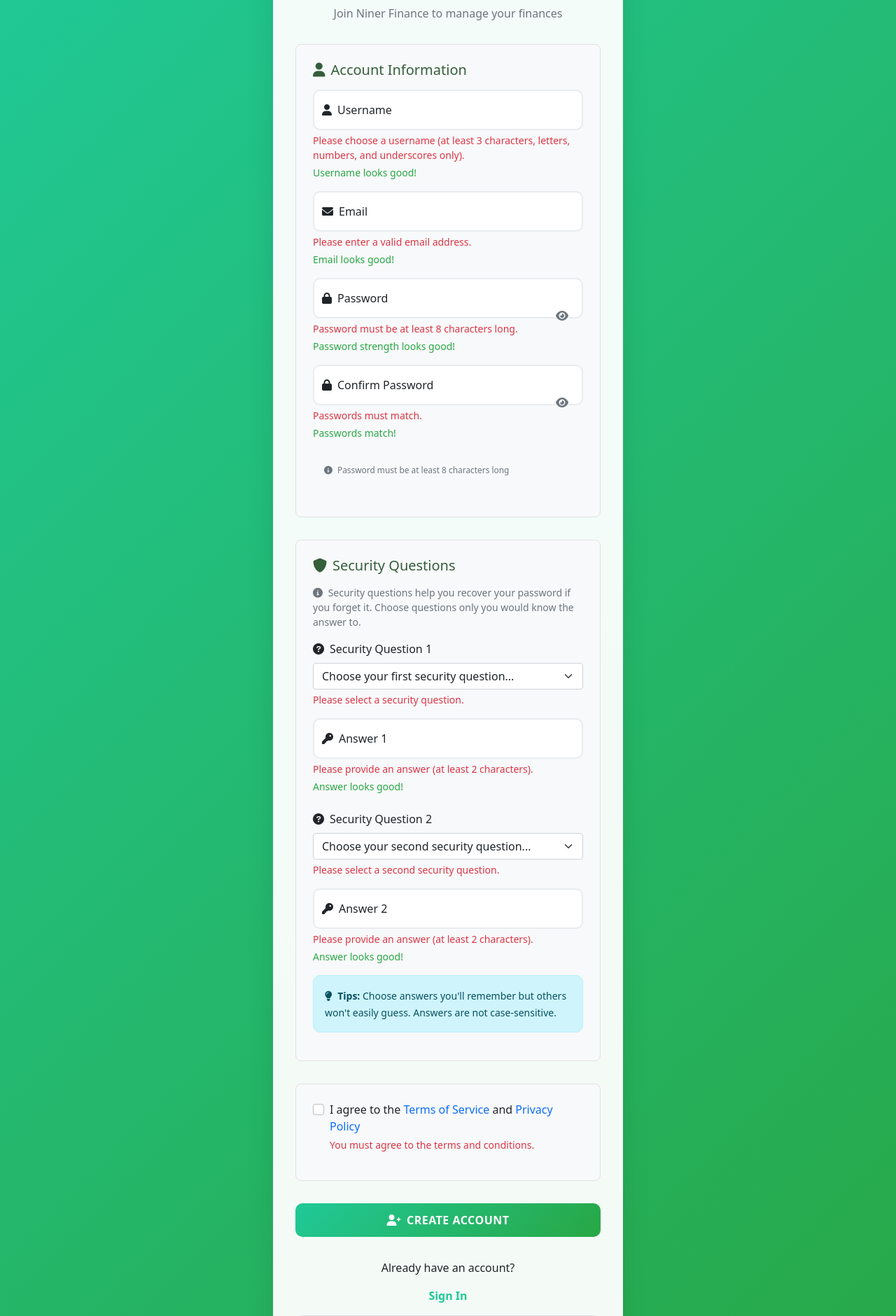
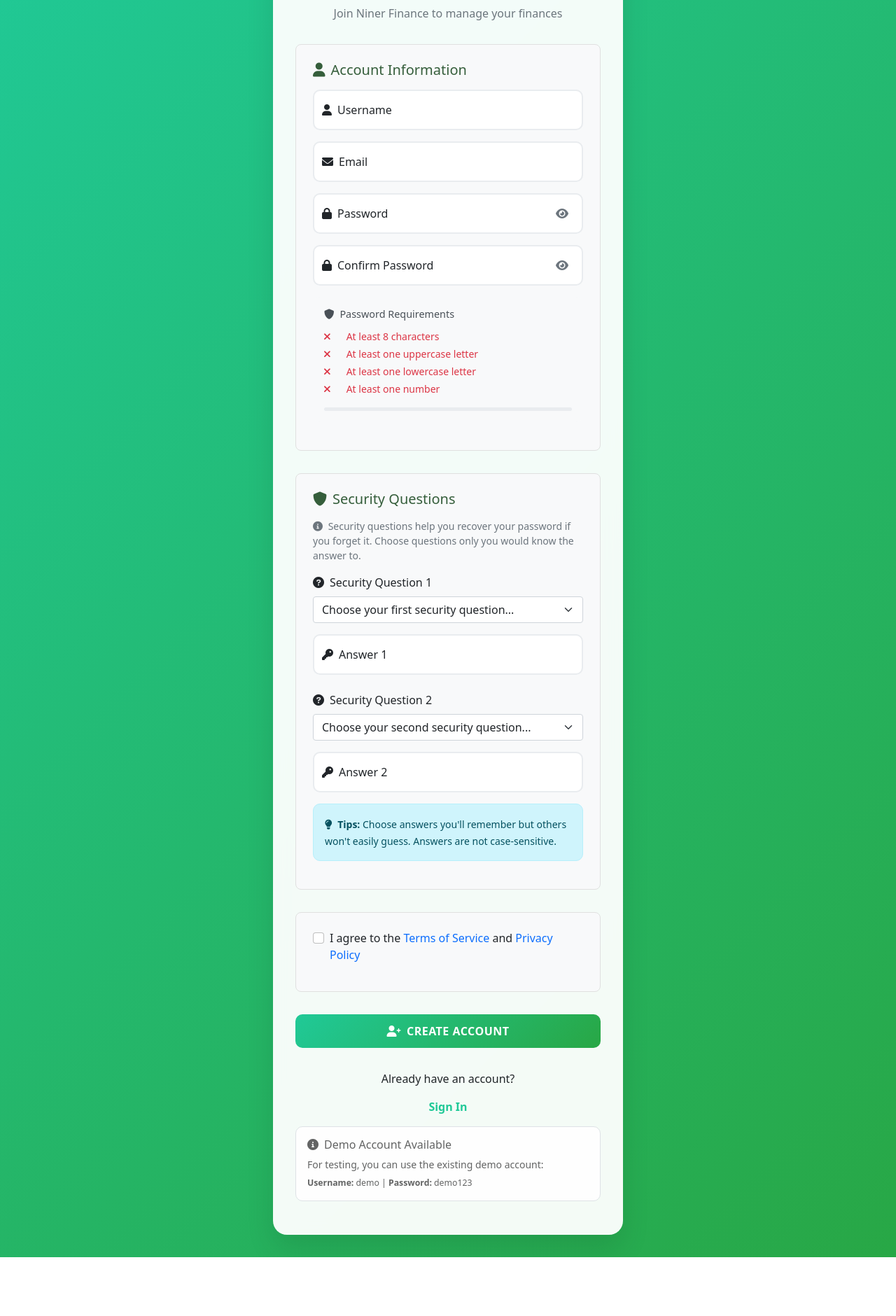
Before and after one commit to simplemilk/ITSC-4155_Team_10_Capstone_Project, a Flask app: page /auth/register in a window 1280 px wide. Shown: the part 139-2019 px from the top of the page at 70% size. After the commit the page ends 1935 px from the top, so only its background shows below. Run offline with Flask 3, Linux system fonts and the light colour scheme.

Commit message:
Fixed Login and Registration page

```diff
--- a/niner_repo/static/css/auth.css
+++ b/niner_repo/static/css/auth.css
@@ -201,17 +201,33 @@
     border-radius: 10px;
     padding: 1rem;
     margin-bottom: 1rem;
-    font-size: 0.85rem;
 }
 
+.password-requirements h6 {
+    color: #495057;
+    font-size: 0.9rem;
+    margin-bottom: 0.75rem;
+}
+
+/* Password Requirements - FIX BOTH CONTAINER AND ICONS */
 .requirement {
-    color: #dc3545;
+    color: #dc3545 !important;  /* Red for unmet requirements */
     transition: color 0.3s ease;
     margin-bottom: 0.25rem;
+    font-size: 0.875rem;
+}
+
+.requirement i {
+    color: #dc3545 !important;  /* Icons also red by default */
+    width: 20px;  /* Fixed width for alignment */
 }
 
 .requirement.met {
-    color: #28a745;
+    color: #28a745 !important;  /* Green for met requirements */
+}
+
+.requirement.met i {
+    color: #28a745 !important;  /* Icons also green when met */
 }
 
 /* Password Strength */
@@ -473,14 +489,23 @@
 
 /* Form Validation Feedback */
 .invalid-feedback {
-    display: block;
+    display: none;
+    color: #dc3545;
     font-size: 0.875rem;
     margin-top: 0.25rem;
 }
 
+.form-control.is-invalid ~ .invalid-feedback {
+    display: block;
+}
+
 .valid-feedback {
-    display: block;
+    display: none;
+    color: #28a745;
     font-size: 0.875rem;
     margin-top: 0.25rem;
-    color: #28a745;
 }
+
+.form-control.is-valid ~ .valid-feedback {
+    display: block;
+}
--- a/niner_repo/static/js/auth.js
+++ b/niner_repo/static/js/auth.js
@@ -172,10 +172,10 @@
 // Update password strength indicator
 function updatePasswordStrength(password) {
     const strengthBar = document.querySelector('.password-strength-bar');
-    const requirements = document.querySelectorAll('.requirement');
 
     if (!strengthBar) return;
 
+    const validationResults = validatePassword(password);
     const strength = calculatePasswordStrength(password);
     const percentage = (strength / 4) * 100;
 
@@ -183,32 +183,31 @@
     strengthBar.style.width = percentage + '%';
     strengthBar.className = 'password-strength-bar';
 
-    if (strength === 1) {
-        strengthBar.classList.add('strength-weak');
-    } else if (strength === 2) {
-        strengthBar.classList.add('strength-fair');
-    } else if (strength === 3) {
-        strengthBar.classList.add('strength-good');
-    } else if (strength === 4) {
-        strengthBar.classList.add('strength-strong');
-    }
+    if (strength === 1) strengthBar.classList.add('strength-weak');
+    else if (strength === 2) strengthBar.classList.add('strength-fair');
+    else if (strength === 3) strengthBar.classList.add('strength-good');
+    else if (strength === 4) strengthBar.classList.add('strength-strong');
 
-    // Update requirement indicators
-    if (requirements.length > 0) {
-        const validationResults = validatePassword(password);
+    // Update each requirement indicator by ID
+    updateRequirement('req-length', validationResults.length);
+    updateRequirement('req-upper', validationResults.upper);
+    updateRequirement('req-lower', validationResults.lower);
+    updateRequirement('req-number', validationResults.number);
+}
 
-        requirements.forEach((req, index) => {
-            const icon = req.querySelector('i');
-            const keys = Object.keys(validationResults);
+// Helper function to update individual requirement
+function updateRequirement(elementId, isMet) {
+    const element = document.getElementById(elementId);
+    if (!element) return;
 
-            if (index < keys.length && validationResults[keys[index]]) {
-                req.classList.add('met');
-                icon.className = 'fas fa-check me-2';
-            } else {
-                req.classList.remove('met');
-                icon.className = 'fas fa-times me-2';
-            }
-        });
+    const icon = element.querySelector('i');
+
+    if (isMet) {
+        element.classList.add('met');
+        icon.className = 'fas fa-check me-2';
+    } else {
+        element.classList.remove('met');
+        icon.className = 'fas fa-times me-2';
     }
 }
 
@@ -345,91 +344,78 @@
     return true;
 }
 
-// Real-time validation setup
+// Update the real-time validation to set error messages
 function setupRealTimeValidation() {
-    // Username validation
+    const passwordField = document.getElementById('password');
+
+    if (passwordField) {
+        // Trigger validation on every keystroke
+        passwordField.addEventListener('input', function() {
+            updatePasswordStrength(this.value);
+        });
+        updatePasswordStrength('');
+    }
+
+    // Username validation with error messages
     const usernameField = document.getElementById('username');
+    const usernameError = document.getElementById('username-error');
+
     if (usernameField) {
-        usernameField.addEventListener('blur', function() {
-            if (this.value && !validateUsername(this.value)) {
+        usernameField.addEventListener('input', function() {
+            const value = this.value;
+
+            if (!value) {
+                this.classList.remove('is-valid', 'is-invalid');
+            } else if (value.length < 3) {
                 this.classList.add('is-invalid');
                 this.classList.remove('is-valid');
-            } else if (this.value) {
-                this.classList.add('is-valid');
-                this.classList.remove('is-invalid');
-            }
-        });
-
-        // Real-time username validation
-        usernameField.addEventListener('input', function() {
-            if (this.value.length >= 3) {
-                if (validateUsername(this.value)) {
-                    this.classList.add('is-valid');
-                    this.classList.remove('is-invalid');
-                } else {
-                    this.classList.add('is-invalid');
-                    this.classList.remove('is-valid');
-                }
-            } else {
-                this.classList.remove('is-valid', 'is-invalid');
-            }
-        });
-    }
-
-    // Email validation
-    const emailField = document.getElementById('email');
-    if (emailField) {
-        emailField.addEventListener('blur', function() {
-            if (this.value && !validateEmail(this.value)) {
+                if (usernameError) usernameError.textContent = 'Username must be at least 3 characters';
+            } else if (!/^[a-zA-Z0-9_]+$/.test(value)) {
                 this.classList.add('is-invalid');
                 this.classList.remove('is-valid');
-            } else if (this.value) {
+                if (usernameError) usernameError.textContent = 'Only letters, numbers, and underscores allowed';
+            } else {
                 this.classList.add('is-valid');
                 this.classList.remove('is-invalid');
             }
         });
     }
 
-    // Password strength checking
-    const passwordField = document.getElementById('password');
-    if (passwordField) {
-        passwordField.addEventListener('input', function() {
-            updatePasswordStrength(this.value);
+    // Email validation with error messages
+    const emailField = document.getElementById('email');
+    const emailError = document.getElementById('email-error');
 
-            if (this.value && Object.values(validatePassword(this.value)).every(Boolean)) {
+    if (emailField) {
+        emailField.addEventListener('blur', function() {
+            const value = this.value.trim();
+
+            if (!value) {
+                this.classList.remove('is-valid', 'is-invalid');
+            } else if (!validateEmail(value)) {
+                this.classList.add('is-invalid');
+                this.classList.remove('is-valid');
+                if (emailError) emailError.textContent = 'Please enter a valid email address';
+            } else {
                 this.classList.add('is-valid');
                 this.classList.remove('is-invalid');
-            } else if (this.value) {
-                this.classList.add('is-invalid');
-                this.classList.remove('is-valid');
             }
         });
     }
 
-    // Confirm password validation
-    const confirmPasswordField = document.getElementById('confirmPassword');
-    if (confirmPasswordField && passwordField) {
-        confirmPasswordField.addEventListener('input', function() {
-            if (this.value && this.value === passwordField.value) {
+    // Security answer validation
+    const securityAnswers = document.querySelectorAll('[name*="securityAnswer"]');
+    securityAnswers.forEach(field => {
+        field.addEventListener('input', function() {
+            const value = this.value.trim();
+
+            if (!value) {
+                this.classList.remove('is-valid', 'is-invalid');
+            } else if (value.length < 2) {
+                this.classList.add('is-invalid');
+                this.classList.remove('is-valid');
+            } else {
                 this.classList.add('is-valid');
                 this.classList.remove('is-invalid');
-            } else if (this.value) {
-                this.classList.add('is-invalid');
-                this.classList.remove('is-valid');
-            }
-        });
-    }
-
-    // Security question validation
-    const securityAnswers = document.querySelectorAll('[name*="securityAnswer"]');
-    securityAnswers.forEach(field => {
-        field.addEventListener('blur', function() {
-            if (this.value && this.value.length >= 2) {
-                this.classList.add('is-valid');
-                this.classList.remove('is-invalid');
-            } else if (this.value) {
-                this.classList.add('is-invalid');
-                this.classList.remove('is-valid');
             }
         });
     });
--- a/niner_repo/templates/auth/login.html
+++ b/niner_repo/templates/auth/login.html
@@ -37,7 +37,7 @@
 
         <!-- Login Form -->
         <form id="loginForm" method="POST" action="{{ url_for('auth.login') }}" novalidate>
-            <!-- Username Field -->
+            <!-- Username Field - REMOVE STATIC ERROR -->
             <div class="form-floating mb-3">
                 <input type="text"
                        class="form-control"
@@ -48,12 +48,13 @@
                        autocomplete="username"
                        value="{{ request.form['username'] if request.form else '' }}">
                 <label for="username"><i class="fas fa-user me-2"></i>Username</label>
+                <!-- Only show error when field is invalid -->
                 <div class="invalid-feedback">
                     Please enter your username.
                 </div>
             </div>
 
-            <!-- Password Field -->
+            <!-- Password Field - REMOVE STATIC ERROR -->
             <div class="form-floating mb-3 position-relative">
                 <input type="password"
                        class="form-control"
@@ -70,6 +71,7 @@
                         aria-label="Toggle password visibility">
                     <i class="fas fa-eye" id="passwordToggleIcon"></i>
                 </button>
+                <!-- Only show error when field is invalid -->
                 <div class="invalid-feedback">
                     Please enter your password.
                 </div>
--- a/niner_repo/templates/auth/register.html
+++ b/niner_repo/templates/auth/register.html
@@ -53,12 +53,6 @@
                            pattern="[a-zA-Z0-9_]+"
                            value="{{ request.form['username'] if request.form else '' }}">
                     <label for="username"><i class="fas fa-user me-2"></i>Username</label>
-                    <div class="invalid-feedback">
-                        Please choose a username (at least 3 characters, letters, numbers, and underscores only).
-                    </div>
-                    <div class="valid-feedback">
-                        Username looks good!
-                    </div>
                 </div>
 
                 <!-- Email Field -->
@@ -71,70 +65,52 @@
                            required
                            value="{{ request.form['email'] if request.form else '' }}">
                     <label for="email"><i class="fas fa-envelope me-2"></i>Email</label>
-                    <div class="invalid-feedback">
-                        Please enter a valid email address.
-                    </div>
-                    <div class="valid-feedback">
-                        Email looks good!
-                    </div>
                 </div>
 
                 <!-- Password Field -->
-                <div class="form-floating mb-3 position-relative">
-                    <input type="password"
-                           class="form-control"
-                           id="password"
-                           name="password"
-                           placeholder="Password"
-                           required
-                           minlength="8">
+                <div class="form-floating position-relative">
+                    <input type="password" class="form-control" id="password" name="password"
+                           placeholder="Password" required>
                     <label for="password"><i class="fas fa-lock me-2"></i>Password</label>
-                    <button type="button"
-                            class="password-toggle"
-                            onclick="togglePassword('password')"
-                            tabindex="-1"
-                            aria-label="Toggle password visibility">
-                        <i class="fas fa-eye" id="passwordToggleIcon"></i>
+                    <button type="button" class="password-toggle" onclick="togglePassword('password')">
+                        <i class="fas fa-eye"></i>
                     </button>
-                    <div class="invalid-feedback">
-                        Password must be at least 8 characters long.
-                    </div>
-                    <div class="valid-feedback">
-                        Password strength looks good!
-                    </div>
                 </div>
 
                 <!-- Confirm Password Field -->
-                <div class="form-floating mb-3 position-relative">
-                    <input type="password"
-                           class="form-control"
-                           id="confirmPassword"
-                           name="confirmPassword"
-                           placeholder="Confirm Password"
-                           required
-                           minlength="8">
+                <div class="form-floating position-relative">
+                    <input type="password" class="form-control" id="confirmPassword" name="confirmPassword"
+                           placeholder="Confirm Password" required>
                     <label for="confirmPassword"><i class="fas fa-lock me-2"></i>Confirm Password</label>
-                    <button type="button"
-                            class="password-toggle"
-                            onclick="togglePassword('confirmPassword')"
-                            tabindex="-1"
-                            aria-label="Toggle password visibility">
-                        <i class="fas fa-eye" id="confirmPasswordToggleIcon"></i>
+                    <button type="button" class="password-toggle" onclick="togglePassword('confirmPassword')">
+                        <i class="fas fa-eye"></i>
                     </button>
-                    <div class="invalid-feedback">
-                        Passwords must match.
-                    </div>
-                    <div class="valid-feedback">
-                        Passwords match!
-                    </div>
                 </div>
 
                 <!-- Password Requirements Indicator -->
-                <div class="password-requirements">
-                    <small class="text-muted">
-                        <i class="fas fa-info-circle me-1"></i>
-                        Password must be at least 8 characters long
-                    </small>
+                <div class="password-requirements mt-2 mb-3">
+                    <h6><i class="fas fa-shield-alt me-2"></i>Password Requirements</h6>
+                    <div class="requirement" id="req-length">
+                        <i class="fas fa-times me-2"></i>
+                        <span>At least 8 characters</span>
+                    </div>
+                    <div class="requirement" id="req-upper">
+                        <i class="fas fa-times me-2"></i>
+                        <span>At least one uppercase letter</span>
+                    </div>
+                    <div class="requirement" id="req-lower">
+                        <i class="fas fa-times me-2"></i>
+                        <span>At least one lowercase letter</span>
+                    </div>
+                    <div class="requirement" id="req-number">
+                        <i class="fas fa-times me-2"></i>
+                        <span>At least one number</span>
+                    </div>
+
+                    <!-- Password Strength Bar -->
+                    <div class="password-strength mt-3">
+                        <div class="password-strength-bar"></div>
+                    </div>
                 </div>
             </div>
 
@@ -177,9 +153,6 @@
                             What was your favorite food as a child?
                         </option>
                     </select>
-                    <div class="invalid-feedback">
-                        Please select a security question.
-                    </div>
                 </div>
 
                 <div class="form-floating mb-4">
@@ -195,12 +168,6 @@
                     <label for="securityAnswer1">
                         <i class="fas fa-key me-2"></i>Answer 1
                     </label>
-                    <div class="invalid-feedback">
-                        Please provide an answer (at least 2 characters).
-                    </div>
-                    <div class="valid-feedback">
-                        Answer looks good!
-                    </div>
                 </div>
 
                 <!-- Security Question 2 -->
@@ -234,9 +201,6 @@
                             What was your first job?
                         </option>
                     </select>
-                    <div class="invalid-feedback">
-                        Please select a second security question.
-                    </div>
                 </div>
 
                 <div class="form-floating mb-3">
@@ -252,12 +216,6 @@
                     <label for="securityAnswer2">
                         <i class="fas fa-key me-2"></i>Answer 2
                     </label>
-                    <div class="invalid-feedback">
-                        Please provide an answer (at least 2 characters).
-                    </div>
-                    <div class="valid-feedback">
-                        Answer looks good!
-                    </div>
                 </div>
 
                 <!-- Security Questions Help -->
```
Also changed, not shown: niner_repo/niner_finance.sqlite.
